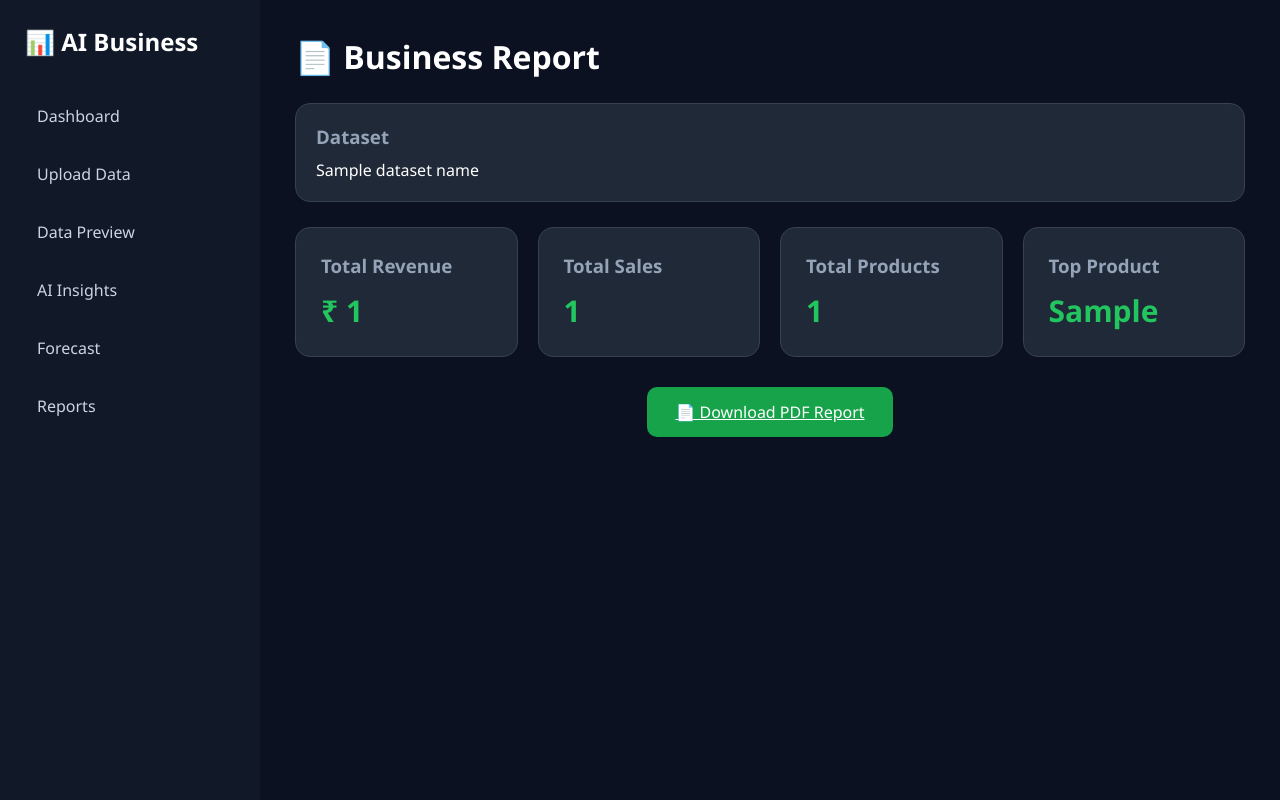
After one commit to francis-xavier-lopez/SMART-BUSINESS-ANALYST-PLATFORM, a Django app: template templates/reports.html in a window 1280 px wide. The commit adds this page. Run offline with Django 5.2, Linux system fonts and the light colour scheme; the template is opened without the code that fills it: most values are stand-ins (such as "Sample title", 1, 10 or a date in 2020).

Commit message:
reports generate and pdf download

```diff
--- a/dashboard/urls.py
+++ b/dashboard/urls.py
@@ -7,4 +7,6 @@ urlpatterns = [
     path('preview/', views.data_preview, name='preview'),
     path("ai-insights/", views.ai_insights, name="ai_insights"),
     path('forecast/', views.forecast, name='forecast'),
+    path("reports/", views.reports, name="reports"),
+    path("download-report/", views.download_report, name="download_report"),
 ]
--- a/dashboard/views.py
+++ b/dashboard/views.py
@@ -1,13 +1,14 @@
 from django.shortcuts import render
 from django.contrib.auth.decorators import login_required
 from Business_app.models import Dataset, ColumnMapping
-from .utils import detect_columns
 from .services import calculate_kpis
 from .charts import generate_charts
+from .utils import detect_columns
 from .preview import data_preview
 from .upload import upload_file
 from .insights import ai_insights
 from .forecast import forecast
+from .reports import reports, download_report
 import math
 import pandas as pd
 
--- /dev/null
+++ b/static/css/reports.css
@@ -0,0 +1,174 @@
+/* ==========================
+   Global
+========================== */
+
+*{
+    margin:0;
+    padding:0;
+    box-sizing:border-box;
+    font-family:'Segoe UI',sans-serif;
+}
+
+body{
+    background:#0B1120;
+    color:#fff;
+}
+
+.container{
+    display:flex;
+    min-height:100vh;
+}
+
+/* ==========================
+   Sidebar
+========================== */
+
+.sidebar{
+    width:260px;
+    background:#111827;
+    padding:25px;
+}
+
+.sidebar h2{
+    margin-bottom:35px;
+}
+
+.sidebar ul{
+    list-style:none;
+}
+
+.sidebar li{
+    margin:12px 0;
+}
+
+.sidebar a{
+    display:block;
+    text-decoration:none;
+    color:#cbd5e1;
+    padding:12px;
+    border-radius:8px;
+    transition:.3s;
+}
+
+.sidebar a:hover{
+    background:#16a34a;
+    color:white;
+}
+
+/* ==========================
+   Main
+========================== */
+
+.main{
+    flex:1;
+    padding:35px;
+}
+
+.main h1{
+    margin-bottom:25px;
+}
+
+/* ==========================
+   Dataset Card
+========================== */
+
+.dataset-card{
+    background:#1F2937;
+    padding:20px;
+    border-radius:15px;
+    margin-bottom:25px;
+    border:1px solid #374151;
+}
+
+.dataset-card h3{
+    margin-bottom:10px;
+    color:#94a3b8;
+}
+
+/* ==========================
+   Summary Cards
+========================== */
+
+.cards{
+    display:grid;
+    grid-template-columns:repeat(4,1fr);
+    gap:20px;
+    margin-bottom:30px;
+}
+
+.card{
+    background:#1F2937;
+    padding:25px;
+    border-radius:15px;
+    border:1px solid #374151;
+    transition:.3s;
+}
+
+.card:hover{
+    transform:translateY(-5px);
+    border-color:#22c55e;
+    box-shadow:0 10px 25px rgba(34,197,94,.25);
+}
+
+.card h3{
+    color:#94a3b8;
+    margin-bottom:12px;
+}
+
+.card h2{
+    color:#22c55e;
+    font-size:30px;
+}
+
+/* ==========================
+   Download Buttons
+========================== */
+
+.download-section{
+    display:flex;
+    justify-content:center;
+    margin-top:30px;
+}
+
+.btn{
+    background:#16a34a;
+    color:white;
+    border:none;
+    padding:14px 28px;
+    border-radius:10px;
+    font-size:16px;
+    cursor:pointer;
+    transition:.3s;
+}
+
+.btn:hover{
+    background:#15803d;
+}
+
+/* ==========================
+   Responsive
+========================== */
+
+@media(max-width:900px){
+
+.cards{
+    grid-template-columns:repeat(2,1fr);
+}
+
+}
+
+@media(max-width:600px){
+
+.container{
+    flex-direction:column;
+}
+
+.cards{
+    grid-template-columns:1fr;
+}
+
+.download-section{
+    flex-direction:column;
+}
+
+}
--- a/templates/dashboard.html
+++ b/templates/dashboard.html
@@ -26,7 +26,7 @@
             <li><a href="{% url 'preview' %}">Data Preview</a></li>
             <li><a href="{% url 'ai_insights' %}">AI Insights</a></li>
             <li><a href="{% url 'forecast' %}">Forecast</a></li>
-            <li><a href="#">Reports</a></li>
+            <li><a href="{% url 'reports' %}">Reports</a></li>
             <li><a href="#">Settings</a></li>
             <li>
                 <a href="#" id="logoutBtn">Logout</a>
--- /dev/null
+++ b/templates/reports.html
@@ -0,0 +1,108 @@
+<!doctype html>
+<html lang="en">
+<head>
+    {% load static %}
+    <meta charset="UTF-8">
+    <meta name="viewport" content="width=device-width, initial-scale=1">
+    <title>Reports</title>
+    <link rel="stylesheet" href="{% static 'css/reports.css' %}">
+
+</head>
+<body>
+
+<div class="container">
+
+    <!-- Sidebar -->
+
+    <div class="sidebar">
+
+        <h2>📊 AI Business</h2>
+
+        <ul>
+
+            <li><a href="{% url 'dashboard' %}">Dashboard</a></li>
+            <li><a href="{% url 'upload' %}">Upload Data</a></li>
+            <li><a href="{% url 'preview' %}">Data Preview</a></li>
+            <li><a href="{% url 'ai_insights' %}">AI Insights</a></li>
+            <li><a href="{% url 'forecast' %}">Forecast</a></li>
+            <li><a href="{% url 'reports' %}">Reports</a></li>
+
+        </ul>
+
+    </div>
+
+    <!-- Main -->
+
+    <div class="main">
+
+        <h1>📄 Business Report</h1>
+
+        {% if error %}
+
+            <h3>{{ error }}</h3>
+
+        {% else %}
+
+        <div class="dataset-card">
+
+            <h3>Dataset</h3>
+
+            <p>{{ dataset_name }}</p>
+
+        </div>
+
+        <div class="cards">
+
+            <div class="card">
+
+                <h3>Total Revenue</h3>
+
+                <h2>₹ {{ total_revenue }}</h2>
+
+            </div>
+
+            <div class="card">
+
+                <h3>Total Sales</h3>
+
+                <h2>{{ total_sales }}</h2>
+
+            </div>
+
+            <div class="card">
+
+                <h3>Total Products</h3>
+
+                <h2>{{ total_products }}</h2>
+
+            </div>
+
+            <div class="card">
+
+                <h3>Top Product</h3>
+
+                <h2>{{ top_product }}</h2>
+
+            </div>
+
+        </div>
+
+        <div class="download-section">
+
+            <a href="{% url 'download_report' %}" class="btn">
+                📄 Download PDF Report
+            </a>
+
+        </div>
+
+        {% endif %}
+
+    </div>
+
+</div>
+
+<script src="{% static 'js/reports.js' %}"></script>
+
+</body>
+
+</html>
```
Also changed, not shown: dashboard/reports.py (added, +209 -0 lines), static/js/reports.js (added), 12 other files.
